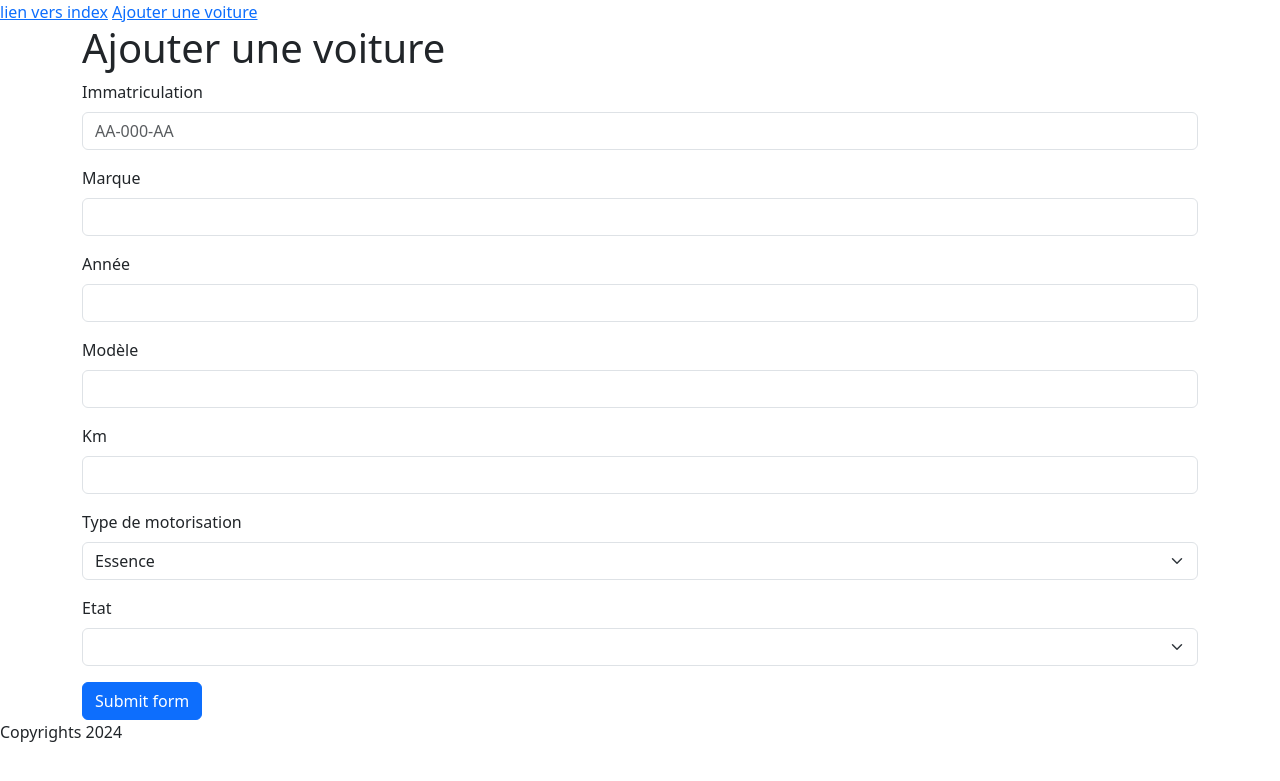
After one commit to Piou-piou/studi-bootcamp-php, a PHP site: page /ajout_voiture.php in a window 1280 px wide. The commit adds this page. Shown: the top 781 px of the page. Run offline with PHP 8.4, Linux system fonts and the light colour scheme.

Commit message:
feat: add day 5

```diff
--- /dev/null
+++ b/day5/ajout_voiture.php
@@ -0,0 +1,63 @@
+<?php
+
+require_once 'config/pdo.php';
+
+
+$title = 'Ajouter une voiture';
+
+require_once 'templates/head.php';
+require_once 'templates/header.php';
+?>
+
+<div class="container">
+    <h1>Ajouter une voiture</h1>
+
+    <form action="form_validation_voiture.php" method="post">
+        <div class="mb-3">
+            <label for="immatriculation" class="form-label">Immatriculation</label>
+            <input type="text" class="form-control" id="immatriculation" name="immatriculation" placeholder="AA-000-AA">
+        </div>
+        <div class="mb-3">
+            <label for="marque" class="form-label">Marque</label>
+            <input type="text" class="form-control" id="marque" name="marque">
+        </div>
+        <div class="mb-3">
+            <label for="annee" class="form-label">Année</label>
+            <input type="number" class="form-control" id="annee" name="annee">
+        </div>
+        <div class="mb-3">
+            <label for="modele" class="form-label">Modèle</label>
+            <input type="text" class="form-control" id="modele" name="modele">
+        </div>
+        <div class="mb-3">
+            <label for="km" class="form-label">Km</label>
+            <input type="number" class="form-control" id="km" name="km">
+        </div>
+        <div class="mb-3">
+            <label for="type_motorisation" class="form-label">Type de motorisation</label>
+            <select name="type_motorisation" id="type_motorisation"  class="form-select" aria-label="Select de la motorisation">
+                <option value="Essence">Essence</option>
+                <option value="Diesel">Diesel</option>
+                <option value="Electrique">Electrique</option>
+            </select>
+        </div>
+        <div class="mb-3">
+            <label for="Etat" class="form-label">Etat</label>
+            <select name="etat" id="etat"  class="form-select" aria-label="Select de l'état">
+                <option value=""></option>
+                <option value="Mauvais">Mauvais</option>
+                <option value="Correct">Correct</option>
+                <option value="Moyen">Moyen</option>
+                <option value="Bon">Bon</option>
+                <option value="Incroyable">Incroyable</option>
+            </select>
+        </div>
+        <div class="col-12">
+            <button class="btn btn-primary" type="submit">Submit form</button>
+        </div>
+    </form>
+</div>
+
+
+
+<?php require_once 'templates/footer.php'; ?>
--- a/day5/templates/header.php
+++ b/day5/templates/header.php
@@ -1,6 +1,6 @@
 <header>
     <nav>
         <a href="index.php">lien vers index</a>
-        <a href="index.php">Autre lien</a>
+        <a href="ajout_voiture.php">Ajouter une voiture</a>
     </nav>
 </header>
```
Also changed, not shown: day5/form_validation_voiture.php (added, +45 -0 lines), day5/index.php (+27 -0 lines).
